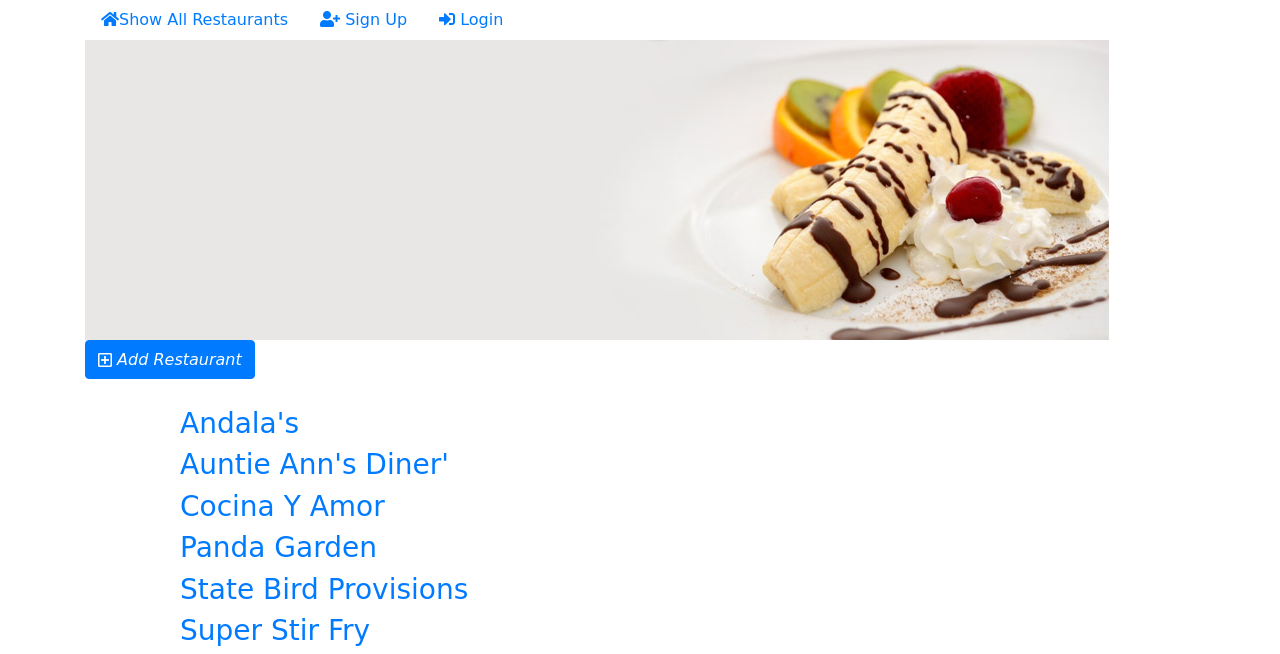
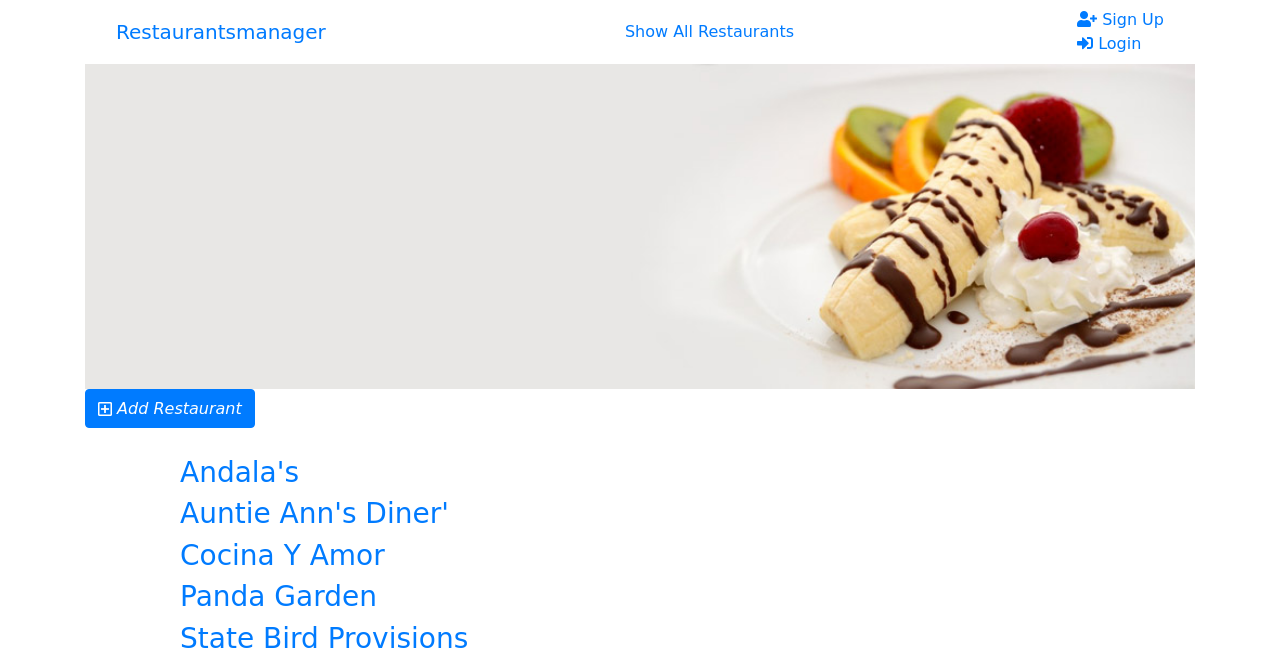
Before and after one commit to AAauAAau/Restaurantmanager, a Flask app: page / in a window 1280 px wide. Shown: the top 654 px of the page. Run offline with Flask 2, Linux system fonts and the light colour scheme; data comes from the database, SQL or seed files in the repository; some libraries are stand-ins or nearby versions; some web fonts are replaced.

Commit message:
change style for image

```diff
--- a/Restaurant/static/styles.css
+++ b/Restaurant/static/styles.css
@@ -42,5 +42,4 @@
 }
 .stretch {
     width:100%;
-    height:100%;
 }
--- a/Restaurant/templates/header.html
+++ b/Restaurant/templates/header.html
@@ -1,10 +1,12 @@
-<nav class="nav">
+<!-- <nav class="nav">
 	<ul class="nav justify-content-center">
 		<li class="nav-item">
 			<a class="nav-link" href="{{url_for('showRestaurants')}}">
 				<span class="fas fa-home" aria-hidden="true"></span>Show All Restaurants
 			</a>
 		</li>
+	</ul>
+	<ul class="nav navbar-nav ml-auto">
 		<li class="nav-item">
 			<a class="nav-link" href="#">
 				<span class="fas fa-user-plus"></span> Sign Up
@@ -14,4 +16,18 @@
 			<a class="nav-link" href="#"><span class="fas fa-sign-in-alt"></span> Login</a>
 		</li>
 	</ul>
-</nav>
+</nav> -->
+<nav class="navbar navbar-inverse">
+	<div class="container-fluid">
+	  <div class="navbar-header">
+		<a class="navbar-brand" href="#">Restaurantsmanager</a>
+	  </div>
+	  <ul class="nav navbar-nav">
+		<li class="active"><a href="#">Show All Restaurants</a></li>
+	  </ul>
+	  <div class="nav navbar-nav navbar-right">
+		<a href="#"><span class="fas fa-user-plus"></span> Sign Up</a>
+		<a href="#"><span class="fas fa-sign-in-alt"></span> Login</a>
+	  </div>
+	</div>
+  </nav>
--- a/Restaurant/templates/restaurants.html
+++ b/Restaurant/templates/restaurants.html
@@ -1,8 +1,7 @@
 {% extends "main.html" %}
 {% block content %}
 {% include "header.html" %}
-<img src="{{ url_for('static', filename = 'top-banner.jpg') }}" class="img-fluid" alt="Responsive image">
-
+<div><img src="{{ url_for('static', filename = 'top-banner.jpg') }}" class="stretch img-fluid" alt="Responsive image"></div>
 	{% with messages = get_flashed_messages() %}
       {% if messages %}
 	  <div class = "content alert alert-success">
```
